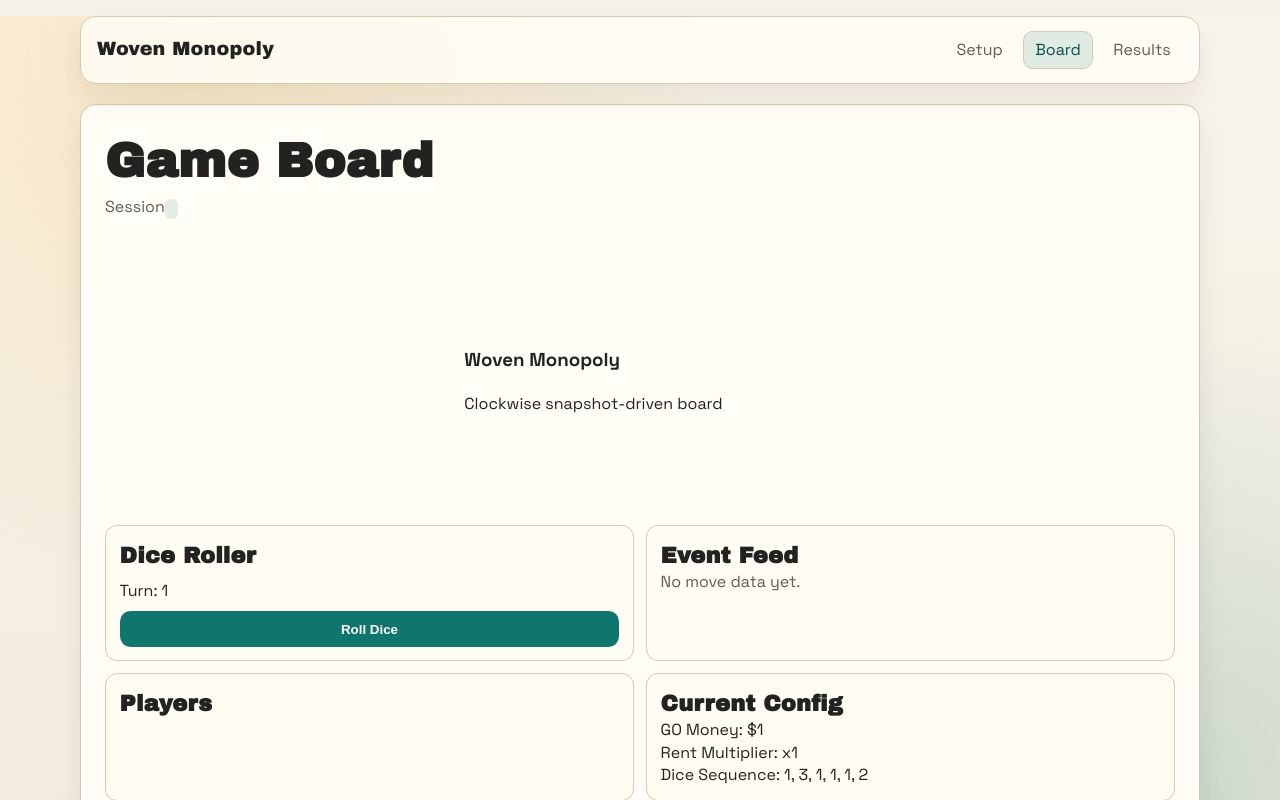
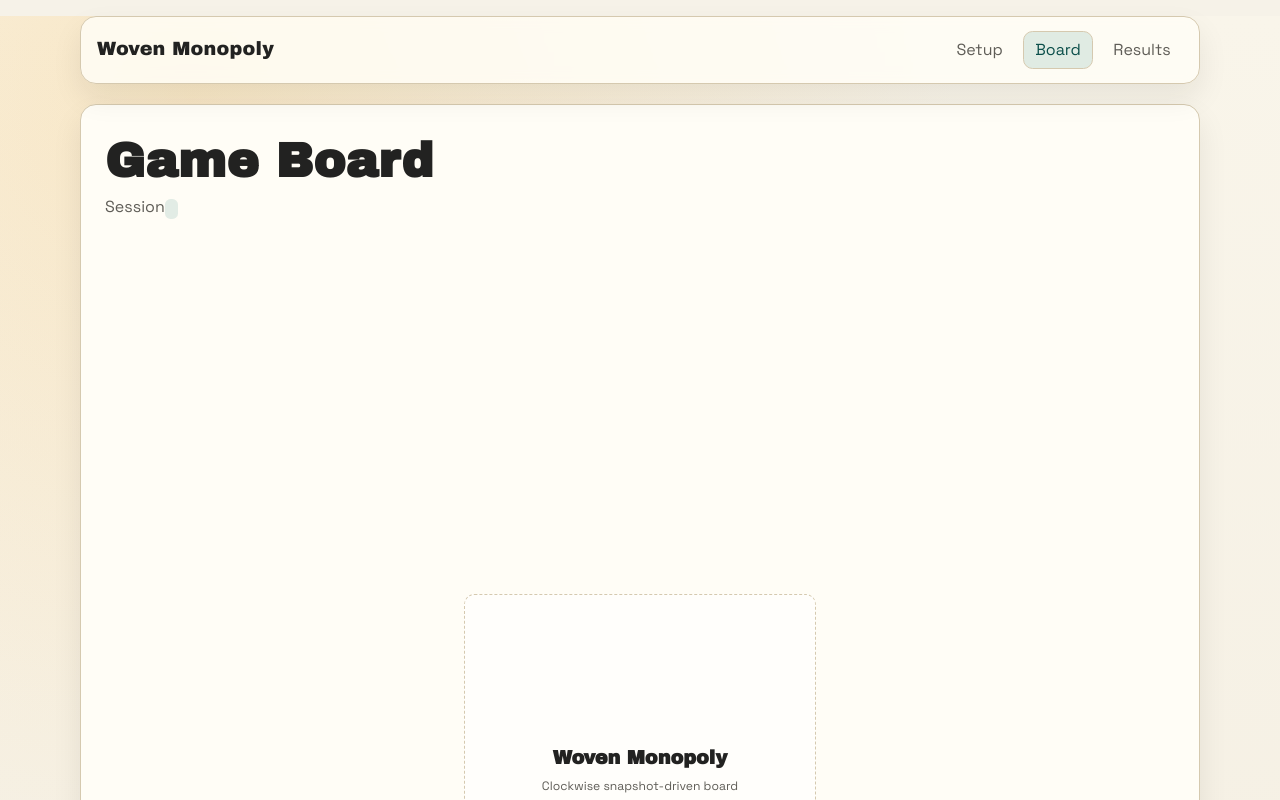
Before and after one commit to riwazudas/woven-monopoly-frontend, a Vue app: page /game in a window 1280 px wide. Shown: the top 800 px of the page. Built offline with nearby package versions, Linux system fonts and the light colour scheme; sample sign-in values are in the browser's storage.

Commit message:
added player markers and color coding for tiles

```diff
--- a/src/components/PlayerMarkers.vue
+++ b/src/components/PlayerMarkers.vue
@@ -15,11 +15,23 @@ const props = defineProps({
 const playersOnTile = computed(() => {
   return props.players.filter((player) => Number(player.position) === props.tileIndex)
 })
+
+const markerColor = (name = '') => {
+  const palette = ['#0f766e', '#b45309', '#0369a1', '#a21caf']
+  const hash = [...name].reduce((sum, char) => sum + char.charCodeAt(0), 0)
+  return palette[hash % palette.length]
+}
 </script>
 
 <template>
   <div v-if="playersOnTile.length" class="marker-row">
-    <span v-for="player in playersOnTile" :key="player.id" class="marker" :title="player.name">
+    <span
+      v-for="player in playersOnTile"
+      :key="player.id"
+      class="marker"
+      :title="player.name"
+      :style="{ backgroundColor: markerColor(player.name) }"
+    >
       {{ player.name.slice(0, 1).toUpperCase() }}
     </span>
   </div>
--- a/src/style.css
+++ b/src/style.css
@@ -219,6 +219,18 @@ code {
   gap: 0.5rem;
 }
 
+.board-shell {
+  margin-top: 1rem;
+  display: grid;
+  gap: 0.75rem;
+}
+
+.board-grid-square {
+  margin-top: 0;
+  gap: 0.45rem;
+  aspect-ratio: 1 / 1;
+}
+
 .board-tile {
   border: 1px dashed var(--line);
   border-radius: 0.55rem;
@@ -229,6 +241,8 @@ code {
   gap: 0.4rem;
   padding: 0.45rem;
   font-size: 0.85rem;
+  cursor: pointer;
+  transition: transform 0.15s ease, box-shadow 0.15s ease, border-color 0.15s ease;
 }
 
 .board-tile header {
@@ -237,10 +251,80 @@ code {
   gap: 0.4rem;
 }
 
+.board-tile:focus-visible {
+  outline: 2px solid var(--accent-strong);
+  outline-offset: 1px;
+}
+
+.board-tile:hover,
+.board-tile-active {
+  transform: translateY(-1px);
+  box-shadow: 0 10px 18px rgba(28, 25, 19, 0.12);
+  border-color: var(--accent);
+}
+
+.board-tile-owned {
+  border-color: var(--tile-owner);
+  box-shadow: inset 0 0 0 1px var(--tile-owner);
+}
+
+.tile-meta-row {
+  display: flex;
+  align-items: center;
+  gap: 0.4rem;
+}
+
+.tile-type-badge {
+  border: 1px solid var(--line);
+  border-radius: 999px;
+  padding: 0.1rem 0.45rem;
+  font-size: 0.66rem;
+  text-transform: uppercase;
+}
+
+.tile-colour-chip {
+  color: #fff;
+  border-radius: 999px;
+  padding: 0.1rem 0.45rem;
+  font-size: 0.66rem;
+  text-shadow: 0 1px 2px rgba(0, 0, 0, 0.45);
+}
+
 .board-tile p {
   color: var(--ink-muted);
-  text-transform: uppercase;
   font-size: 0.72rem;
+}
+
+.board-center {
+  border: 1px dashed var(--line);
+  border-radius: 0.65rem;
+  display: grid;
+  place-content: center;
+  gap: 0.3rem;
+  background: rgba(255, 255, 255, 0.58);
+  text-align: center;
+  padding: 0.5rem;
+}
+
+.board-center h3 {
+  margin: 0;
+  font-family: 'Archivo Black', Impact, sans-serif;
+  font-size: clamp(0.95rem, 2.4vw, 1.2rem);
+}
+
+.board-center p {
+  margin: 0;
+  font-size: 0.76rem;
+  color: var(--ink-muted);
+}
+
+.tile-inspector {
+  display: grid;
+  gap: 0.35rem;
+}
+
+.tile-inspector p {
+  margin: 0;
 }
 
 .marker-row {
```
